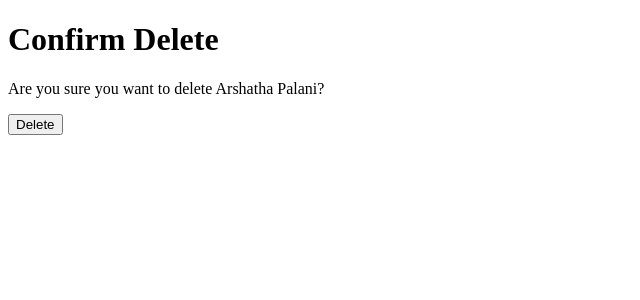
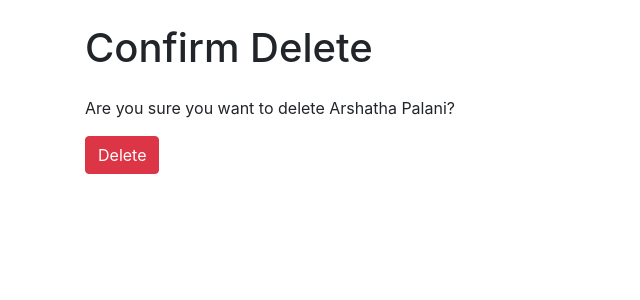
Before and after one commit to Arshratchu/Employee_management, a Django app: page /delete/2/ in a window 1280 px wide. Shown: the top 300 px of the page, without its empty margins (0-640 px from the left). Run offline with Django 3.2, Linux system fonts and the light colour scheme; data comes from the database, SQL or seed files in the repository; some libraries are stand-ins or nearby versions.

Commit message:
updated employee_confirm_delete.html

```diff
--- a/employees/templates/employees/employee_confirm_delete.html
+++ b/employees/templates/employees/employee_confirm_delete.html
@@ -4,15 +4,22 @@
 <html>
 <head>
     <title>Confirm Delete</title>
+    <!-- Add Bootstrap CSS -->
+    <link rel="stylesheet" href="https://stackpath.bootstrapcdn.com/bootstrap/4.5.0/css/bootstrap.min.css">
 </head>
 <body>
-    <h1>Confirm Delete</h1>
+    <div class="container">
+        <h1 class="mt-4">Confirm Delete</h1>
 
-    <p>Are you sure you want to delete {{ employee.first_name }} {{ employee.last_name }}?</p>
+        <p class="mt-4">Are you sure you want to delete {{ employee.first_name }} {{ employee.last_name }}?</p>
 
-    <form method="post">
-        {% csrf_token %}
-        <button type="submit">Delete</button>
-    </form>
+        <form method="post">
+            {% csrf_token %}
+            <button class="btn btn-danger" type="submit">Delete</button>
+        </form>
+    </div>
+
+    <!-- Add Bootstrap JavaScript -->
+    <script src="https://stackpath.bootstrapcdn.com/bootstrap/4.5.0/js/bootstrap.min.js"></script>
 </body>
 </html>
```
